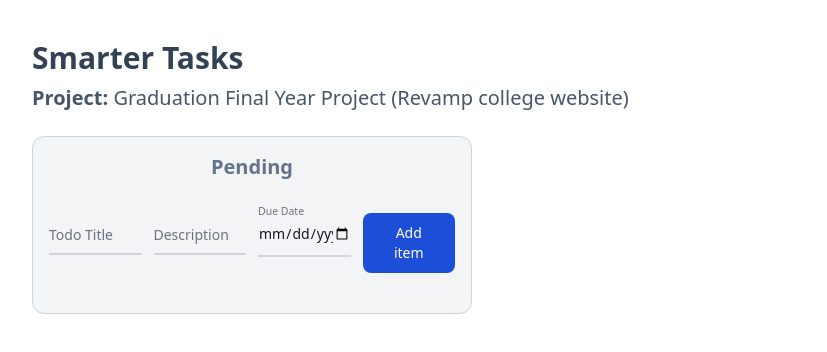
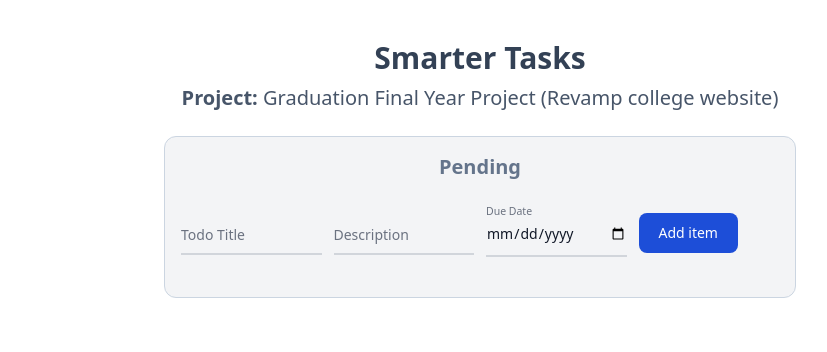
Before and after one commit to kshitijv256/react-typescript, a React (Vite) app in the folder smarter-tasks/: page / in a window 1280 px wide. Shown: the top 352 px of the page, without its empty margins (160-987 px from the left). Built offline with nearby package versions, Linux system fonts and the light colour scheme.

Commit message:
changed style

```diff
--- a/smarter-tasks/src/TaskApp.tsx
+++ b/smarter-tasks/src/TaskApp.tsx
@@ -26,14 +26,14 @@ const TaskApp = (props: TaskAppProp) => {
   };
 
   return (
-    <div className="container py-10 max-w-4xl mx-auto">
+    <div className="container py-10 flex flex-col items-center justify-center">
       <h1 className="text-3xl mb-2 font-bold text-slate-700">Smarter Tasks</h1>
-      <h1 className="text-md mb-6 text-slate-600">
+      <h1 className="text-md mb-6 text-slate-600 text-center">
         <span className="font-bold">Project: </span>
         Graduation Final Year Project (Revamp college website)
       </h1>
-      <div className="grid grid-cols-2 gap-4">
-        <div className="border border-slate-300 bg-gray-100  rounded-xl p-4">
+      <div className="grid grid-cols-4 gap-4">
+        <div className="col-start-2 col-end-4 border border-slate-300 bg-gray-100  rounded-xl p-4">
           <h1 className="text-slate-500 font-bold text-center mb-8">Pending</h1>
           <TaskForm addTask={addTask} />
           <TaskList tasks={taskAppState.tasks} deleteCB={deleteTask} />
--- a/smarter-tasks/src/TaskForm.tsx
+++ b/smarter-tasks/src/TaskForm.tsx
@@ -98,6 +98,7 @@ export const TaskForm = (props: TaskFormProps) => {
         <div className="relative z-0 w-full mb-6 group">
           <button
             type="submit"
+            id="addTaskButton"
             className="text-white bg-blue-700 hover:bg-blue-800 focus:ring-4 focus:outline-none focus:ring-blue-300 font-medium rounded-lg text-sm w-full sm:w-auto px-5 py-2.5 text-center dark:bg-blue-600 dark:hover:bg-blue-700 dark:focus:ring-blue-800"
           >
             Add item
```
